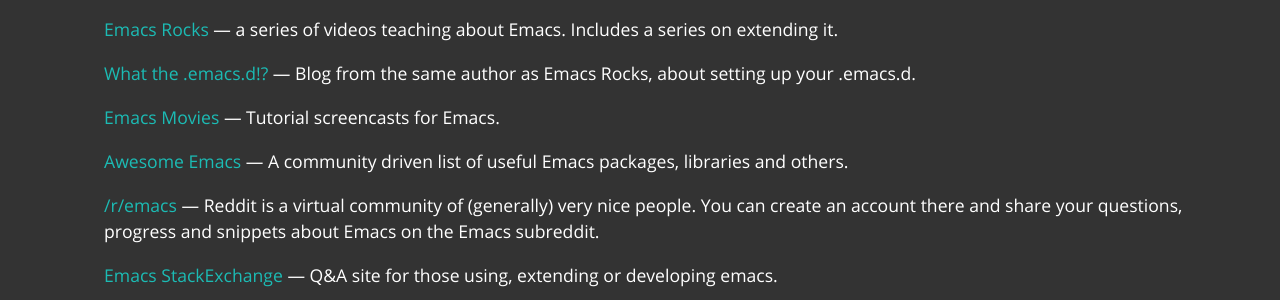
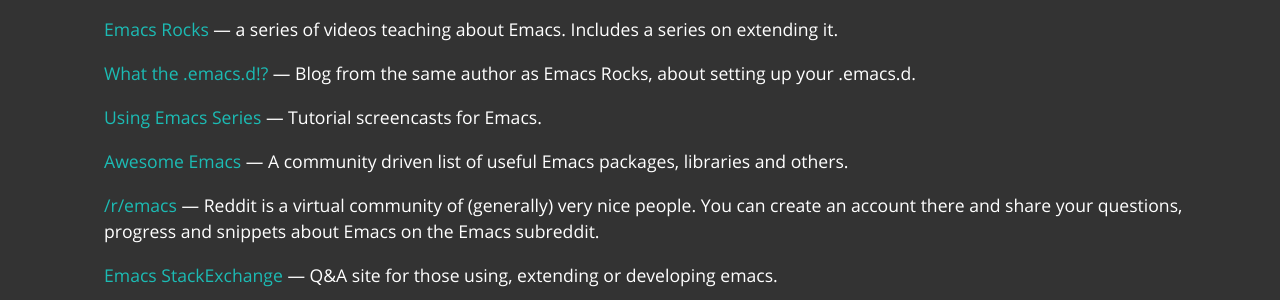
Before and after one commit to picandocodigo/emacs.sexy, a Jekyll site: the page built from index.html, in a window 1280 px wide and 900 px high, scrolled down 4751 px. Shown: the part 155-455 px from the top of the window. Built offline with Jekyll 4.4.1, drawn with Linux system fonts in a browser that asks for light colours; nearby versions of some CDN libraries.

Commit message:
Changing emacs movies with Emacs Series

```diff
--- a/index.html
+++ b/index.html
@@ -310,8 +310,8 @@
           author as Emacs Rocks, about setting up your .emacs.d.
         </li>
         <li>
-          <a href="http://emacsmovies.org/" title="Emacs Movies">Emacs
-            Movies</a>&nbsp;&mdash; Tutorial screencasts for Emacs.
+          <a href="https://cestlaz.github.io/stories/emacs/" title="Using Emacs Series">Using Emacs
+            Series</a>&nbsp;&mdash; Tutorial screencasts for Emacs.
         </li>
         <li>
           <a href="https://github.com/emacs-tw/awesome-emacs" title="Awesome Emacs">
```
